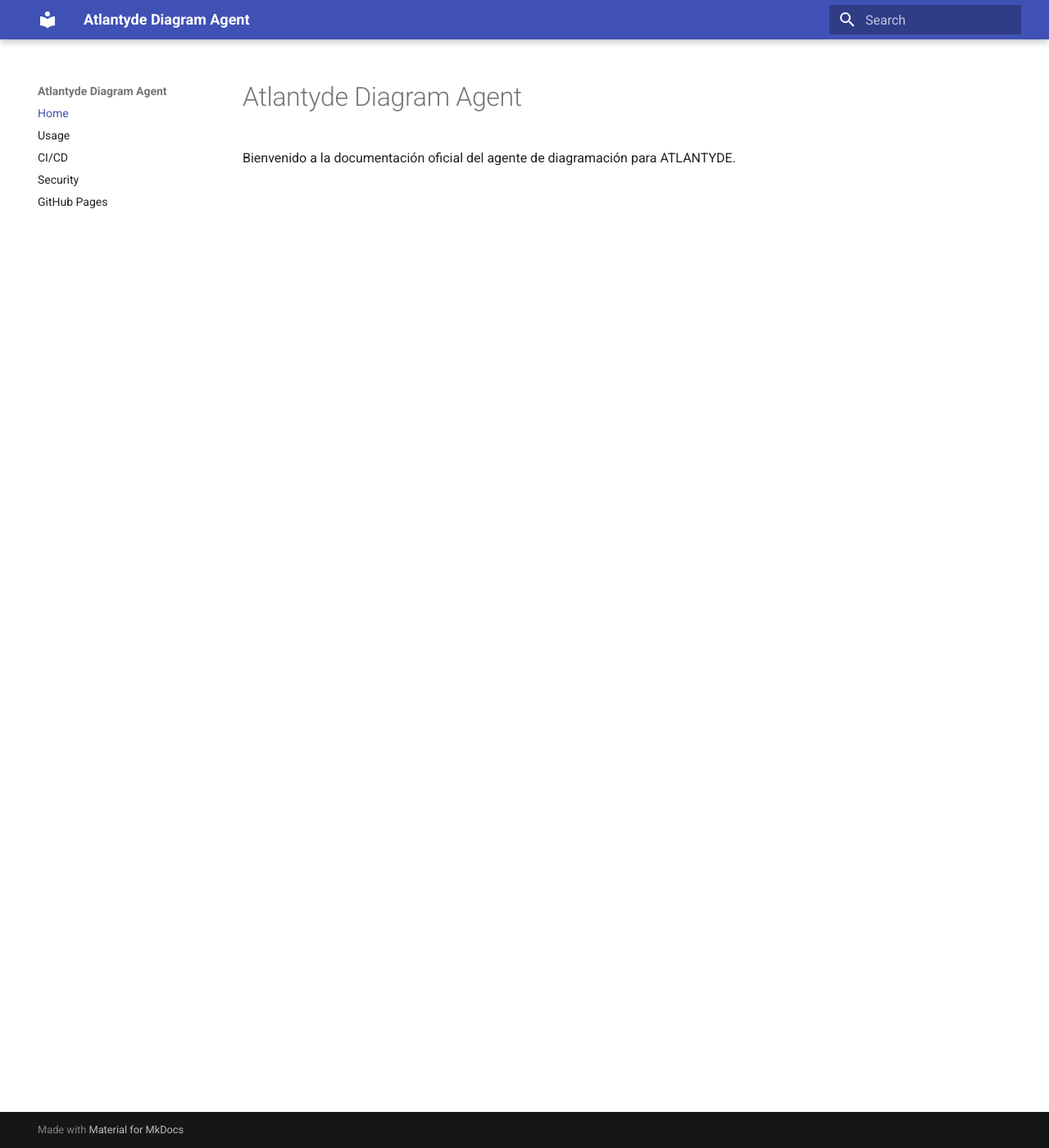
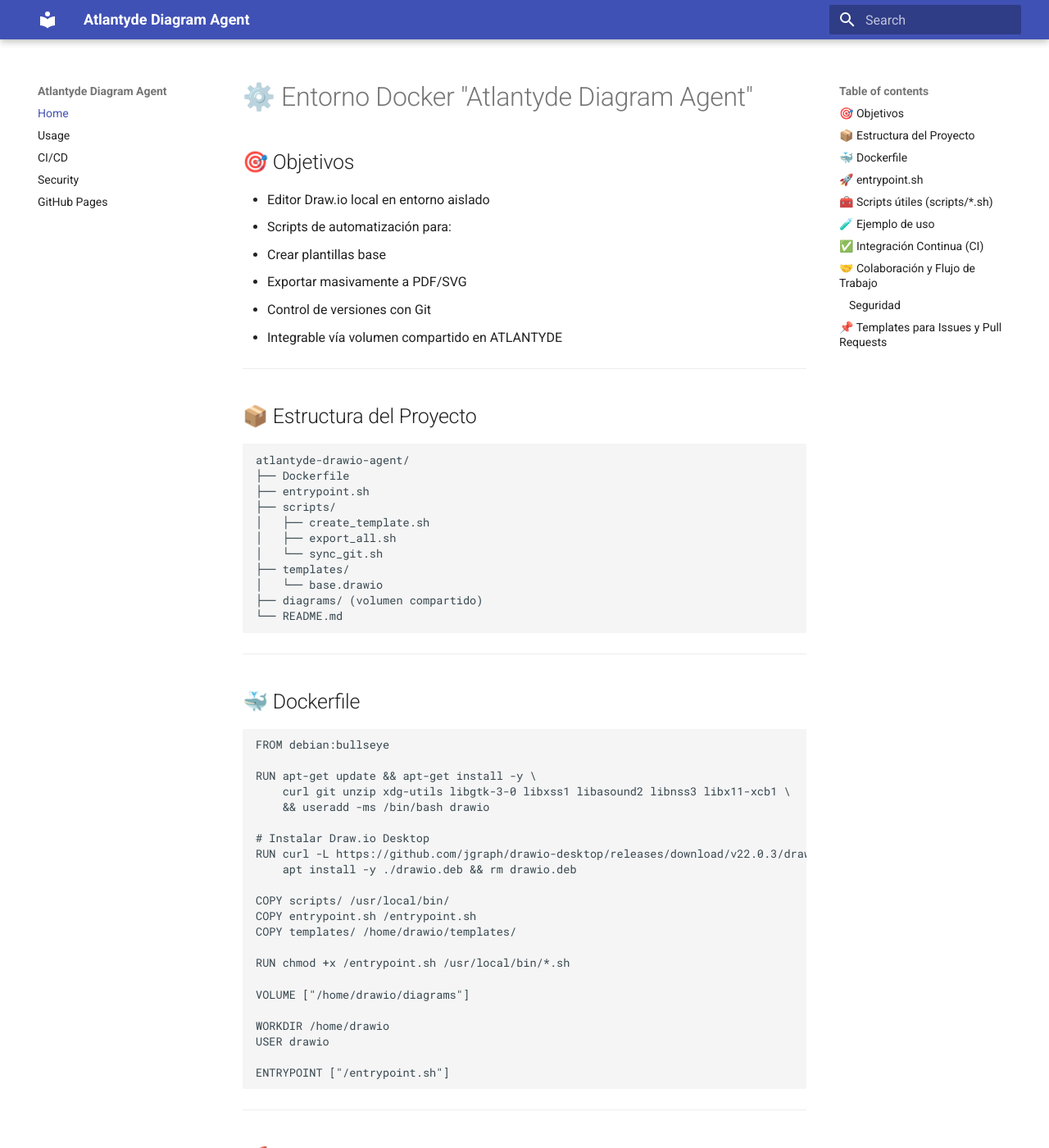
Before and after one commit to JSilvaGlez/atlantyde-drawio-agent, an MkDocs documentation site: the page built from docs/index.md, in a window 1280 px wide and 1400 px high. Shown: the whole window at 82% size. Built offline with MkDocs 1.6.1 and Material for MkDocs 9.7.7, drawn with Linux system fonts in a browser that asks for light colours; some of the changed text lies outside the part shown.

Commit message:
add inital site readme

````diff
--- a/docs/index.md
+++ b/docs/index.md
@@ -1,3 +1,124 @@
-# Atlantyde Diagram Agent
+# ⚙️ Entorno Docker "Atlantyde Diagram Agent"
 
-Bienvenido a la documentación oficial del agente de diagramación para ATLANTYDE.
+## 🎯 Objetivos
+
+- Editor Draw.io local en entorno aislado
+- Scripts de automatización para:
+  - Crear plantillas base
+  - Exportar masivamente a PDF/SVG
+  - Control de versiones con Git
+- Integrable vía volumen compartido en ATLANTYDE
+
+---
+
+## 📦 Estructura del Proyecto
+
+```
+atlantyde-drawio-agent/
+├── Dockerfile
+├── entrypoint.sh
+├── scripts/
+│   ├── create_template.sh
+│   ├── export_all.sh
+│   └── sync_git.sh
+├── templates/
+│   └── base.drawio
+├── diagrams/ (volumen compartido)
+└── README.md
+```
+
+---
+
+## 🐳 Dockerfile
+
+```Dockerfile
+FROM debian:bullseye
+
+RUN apt-get update && apt-get install -y \
+    curl git unzip xdg-utils libgtk-3-0 libxss1 libasound2 libnss3 libx11-xcb1 \
+    && useradd -ms /bin/bash drawio
+
+# Instalar Draw.io Desktop
+RUN curl -L https://github.com/jgraph/drawio-desktop/releases/download/v22.0.3/drawio-x64-22.0.3.deb -o drawio.deb && \
+    apt install -y ./drawio.deb && rm drawio.deb
+
+COPY scripts/ /usr/local/bin/
+COPY entrypoint.sh /entrypoint.sh
+COPY templates/ /home/drawio/templates/
+
+RUN chmod +x /entrypoint.sh /usr/local/bin/*.sh
+
+VOLUME ["/home/drawio/diagrams"]
+
+WORKDIR /home/drawio
+USER drawio
+
+ENTRYPOINT ["/entrypoint.sh"]
+```
+
+---
+
+## 🚀 entrypoint.sh
+
+```bash
+#!/bin/bash
+mkdir -p /home/drawio/diagrams
+cd /home/drawio/diagrams
+exec "$@"
+```
+
+---
+
+## 🧰 Scripts útiles (`scripts/*.sh`)
+
+- `create_template.sh` – Crea un nuevo archivo basado en una plantilla.
+- `export_all.sh` – Exporta todos los `.drawio` a PDF y SVG.
+- `sync_git.sh` – Hace commit automático y push opcional.
+
+---
+
+## 🧪 Ejemplo de uso
+
+```bash
+docker build -t atlantyde/drawio-agent .
+docker run --rm -v $PWD/diagrams:/home/drawio/diagrams -it atlantyde/drawio-agent bash
+```
+
+Una vez dentro del contenedor puedes usar:
+
+```bash
+create_template.sh infraestructura
+export_all.sh
+sync_git.sh
+```
+
+
+---
+
+## ✅ Integración Continua (CI)
+
+Este repositorio utiliza [GitHub Actions](https://github.com/features/actions) para automatizar la construcción y verificación del contenedor Docker.
+
+![Atlantyde CI](https://github.com/your-org/atlantyde-drawio-agent/actions/workflows/ci.yml/badge.svg)
+
+---
+
+## 🤝 Colaboración y Flujo de Trabajo
+
+Este proyecto sigue el modelo de colaboración **GitHub Flow**:
+1. Crea una rama desde `main` (`feature/mi-nueva-funcionalidad`)
+2. Realiza tus cambios y asegúrate de que pasen los tests.
+3. Abre un **Pull Request** con una buena descripción.
+4. Espera revisión y aprobación.
+5. Mergea solo después de pasar los checks de CI.
+
+### Seguridad
+- Sigue las buenas prácticas de Dockerfile y configuración.
+- Los scripts están revisados para evitar sobreescrituras peligrosas.
+- Validación de datos y plantillas asegurada antes del uso.
+
+---
+
+## 📌 Templates para Issues y Pull Requests
+
+Incluye templates para estandarizar la gestión de cambios y solicitudes.
````
